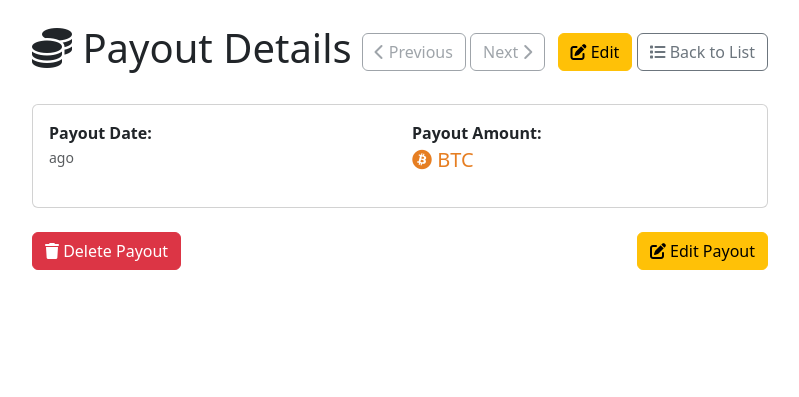
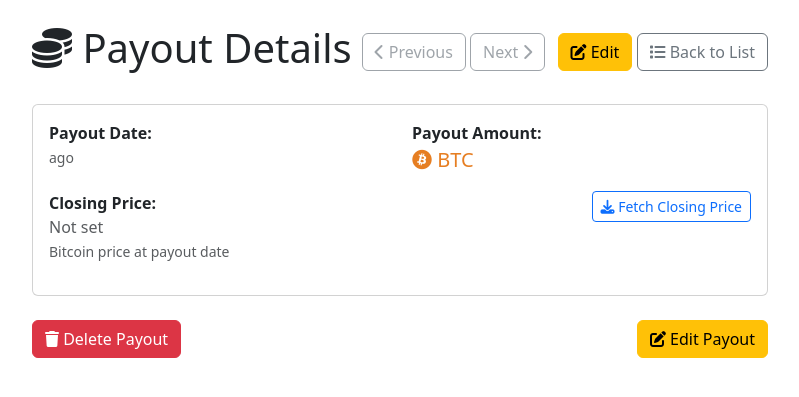
Before and after one commit to alexandre-pecorilla/Remote-Mining-Management-Platform, a Django app: template templates/mining/payout_detail.html in a window 1280 px wide. Shown: the part 56-453 px from the top of the page, without its empty margins (240-1039 px from the left). Run offline with Django 5.2, Linux system fonts and the light colour scheme; the template is opened without the code that fills it, so the values that code supplies are empty; data comes from the database, SQL or seed files in the repository.

Commit message:
Add Fetch Closing Price to detail view and improve Cancel button behavior
- Add Fetch Closing Price button directly to payout detail view
  * Button appears next to closing price value for quick one-click fetching
  * Shows 'Not set' when no closing price exists, with same fetch functionality
  * Uses page refresh instead of popup alerts for simplified UX
  * Maintains existing form functionality for dual workflow options
  * Eliminates need to enter edit mode just to fetch closing price

- Update Cancel button behavior in all form templates (Platform, Miner, Payout)
  * Smart redirect: Cancel from editing existing records goes to detail view
  * Cancel from creating new records still goes to list view appropriately
  * Uses conditional logic to check if record has PK (existing vs new)
  * Maintains context consistency with Save button behavior

- Complete workflow improvements for seamless record-focused navigation
  * Detail → Edit → Cancel → Detail (context preserved)
  * Combined with Previous/Next navigation for optimal user experience

```diff
--- a/templates/mining/miner_form.html
+++ b/templates/mining/miner_form.html
@@ -141,7 +141,7 @@
                     </div>
 
                     <div class="d-flex justify-content-between">
-                        <a href="{% url 'miner_list' %}" class="btn btn-secondary">
+                        <a href="{% if object.pk %}{% url 'miner_detail' object.pk %}{% else %}{% url 'miner_list' %}{% endif %}" class="btn btn-secondary">
                             <i class="fas fa-arrow-left"></i> Cancel
                         </a>
                         <button type="submit" class="btn btn-success">
--- a/templates/mining/payout_detail.html
+++ b/templates/mining/payout_detail.html
@@ -95,19 +95,32 @@
                 </div>
                 {% endif %}
 
-                {% if payout.closing_price %}
+                <!-- Closing Price Section -->
                 <div class="row">
                     <div class="col-md-12">
                         <div class="mb-3">
-                            <strong>Closing Price:</strong>
-                            <div class="fs-4 text-primary">
-                                ${{ payout.closing_price|floatformat:2|intcomma }}
+                            <div class="d-flex justify-content-between align-items-start">
+                                <div>
+                                    <strong>Closing Price:</strong>
+                                    {% if payout.closing_price %}
+                                        <div class="fs-4 text-primary">
+                                            ${{ payout.closing_price|floatformat:2|intcomma }}
+                                        </div>
+                                        <small class="text-muted">Bitcoin price at payout date</small>
+                                    {% else %}
+                                        <div class="fs-6 text-muted">
+                                            Not set
+                                        </div>
+                                        <small class="text-muted">Bitcoin price at payout date</small>
+                                    {% endif %}
+                                </div>
+                                <button id="fetchClosingPriceDetailBtn" class="btn btn-outline-primary btn-sm">
+                                    <i class="fas fa-download"></i> Fetch Closing Price
+                                </button>
                             </div>
-                            <small class="text-muted">Bitcoin price at payout date</small>
                         </div>
                     </div>
                 </div>
-                {% endif %}
 
                 {% if payout.transaction_id %}
                 <div class="row">
@@ -139,4 +152,68 @@
         </div>
     </div>
 </div>
+
+<script>
+document.addEventListener('DOMContentLoaded', function() {
+    const fetchBtn = document.getElementById('fetchClosingPriceDetailBtn');
+
+    if (fetchBtn) {
+        fetchBtn.addEventListener('click', function() {
+            // Disable button and show loading state
+            fetchBtn.disabled = true;
+            fetchBtn.innerHTML = '<i class="fas fa-spinner fa-spin"></i> Fetching...';
+
+            // Get CSRF token
+            const csrfToken = document.querySelector('[name=csrfmiddlewaretoken]') ?
+                document.querySelector('[name=csrfmiddlewaretoken]').value :
+                document.querySelector('meta[name="csrf-token"]') ?
+                document.querySelector('meta[name="csrf-token"]').getAttribute('content') :
+                '{{ csrf_token }}';
+
+            // Make AJAX request to fetch closing price
+            fetch('{% url "fetch_closing_price" payout.pk %}', {
+                method: 'POST',
+                headers: {
+                    'X-CSRFToken': csrfToken,
+                    'Content-Type': 'application/json'
+                }
+            })
+            .then(response => response.json())
+            .then(data => {
+                if (data.success) {
+                    // Refresh the page to show the updated closing price
+                    window.location.reload();
+                } else {
+                    // Re-enable button and show error state briefly
+                    fetchBtn.disabled = false;
+                    fetchBtn.innerHTML = '<i class="fas fa-exclamation-triangle"></i> Error';
+                    fetchBtn.classList.add('btn-outline-danger');
+                    fetchBtn.classList.remove('btn-outline-primary');
+
+                    // Reset button after 3 seconds
+                    setTimeout(() => {
+                        fetchBtn.innerHTML = '<i class="fas fa-download"></i> Fetch Closing Price';
+                        fetchBtn.classList.remove('btn-outline-danger');
+                        fetchBtn.classList.add('btn-outline-primary');
+                    }, 3000);
+                }
+            })
+            .catch(error => {
+                // Re-enable button and show error state
+                fetchBtn.disabled = false;
+                fetchBtn.innerHTML = '<i class="fas fa-exclamation-triangle"></i> Error';
+                fetchBtn.classList.add('btn-outline-danger');
+                fetchBtn.classList.remove('btn-outline-primary');
+
+                // Reset button after 3 seconds
+                setTimeout(() => {
+                    fetchBtn.innerHTML = '<i class="fas fa-download"></i> Fetch Closing Price';
+                    fetchBtn.classList.remove('btn-outline-danger');
+                    fetchBtn.classList.add('btn-outline-primary');
+                }, 3000);
+            });
+        });
+    }
+});
+</script>
 {% endblock %}
--- a/templates/mining/payout_form.html
+++ b/templates/mining/payout_form.html
@@ -95,7 +95,7 @@
                     {% endif %}
 
                     <div class="d-flex justify-content-between">
-                        <a href="{% url 'payout_list' %}" class="btn btn-secondary">
+                        <a href="{% if payout.pk %}{% url 'payout_detail' payout.pk %}{% else %}{% url 'payout_list' %}{% endif %}" class="btn btn-secondary">
                             <i class="fas fa-times"></i> Cancel
                         </a>
                         <button type="submit" class="btn btn-primary">
--- a/templates/mining/platform_form.html
+++ b/templates/mining/platform_form.html
@@ -104,7 +104,7 @@
                     </div>
 
                     <div class="d-grid gap-2 d-md-flex justify-content-md-end">
-                        <a href="{% url 'platform_list' %}" class="btn btn-secondary me-md-2">Cancel</a>
+                        <a href="{% if form.instance.pk %}{% url 'platform_detail' form.instance.pk %}{% else %}{% url 'platform_list' %}{% endif %}" class="btn btn-secondary me-md-2">Cancel</a>
                         <button type="submit" class="btn btn-success">
                             <i class="fas fa-save"></i>
                             {% if form.instance.pk %}Update Platform{% else %}Create Platform{% endif %}
```
